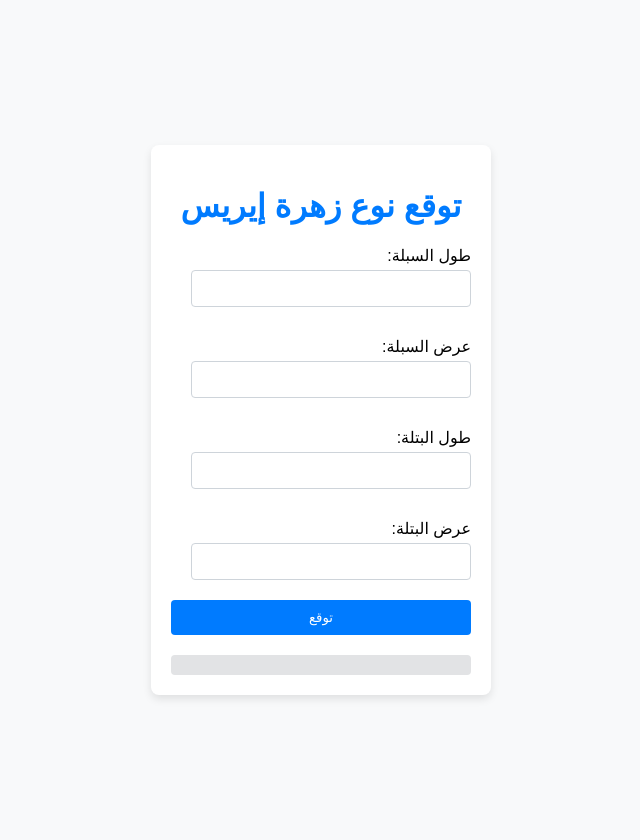
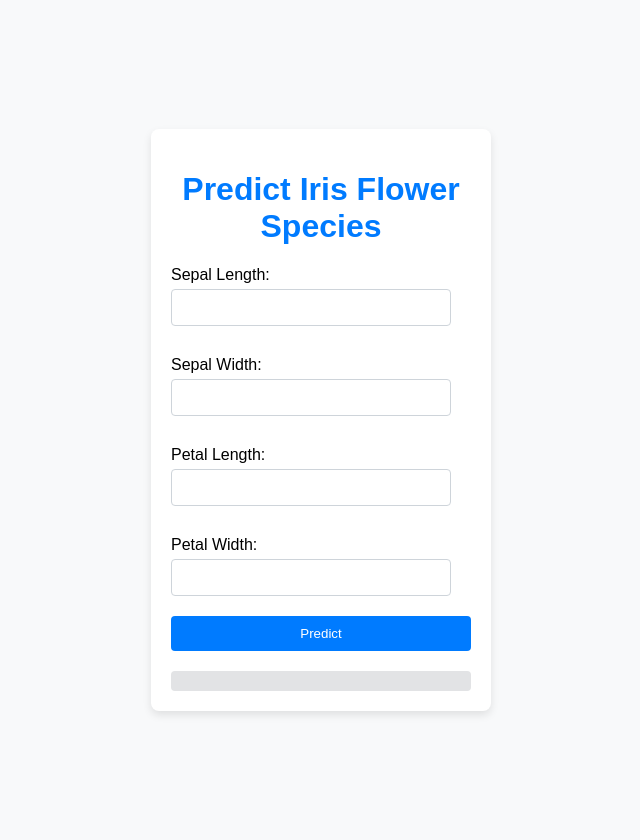
Before and after one commit to Ahmadgatany/Iris-model, a FastAPI app: page / in a window 1280 px wide. Shown: the whole page, without its empty margins (319-959 px from the left). Run offline with FastAPI, Linux system fonts and the light colour scheme; parts of the project's set-up code (start-up, migrations or seed data) failed here and were passed over.

Commit message:
Update index.html

```diff
--- a/templates/index.html
+++ b/templates/index.html
@@ -7,72 +7,78 @@
     <style>
         body {
             font-family: Arial, sans-serif;
-            direction: rtl; /* الاتجاه من اليمين إلى اليسار */
-            background-color: #f8f9fa; /* خلفية فاتحة */
+            direction: ltr;
+            background-color: #f8f9fa;
             margin: 0;
             padding: 20px;
             display: flex;
-            justify-content: center; /* توسيط المحتوى عمودياً */
-            align-items: center; /* توسيط المحتوى أفقياً */
-            height: 100vh; /* ارتفاع الصفحة بالكامل */
+            justify-content: center;
+            align-items: center;
+            height: 100vh;
         }
         .container {
-            background-color: white; /* خلفية النموذج */
-            padding: 20px; /* فراغ داخلي */
-            border-radius: 8px; /* زوايا مستديرة */
-            box-shadow: 0 4px 8px rgba(0, 0, 0, 0.1); /* ظل للمربع */
-            width: 300px; /* عرض النموذج */
+            background-color: white;
+            padding: 20px;
+            border-radius: 8px;
+            box-shadow: 0 4px 8px rgba(0, 0, 0, 0.1);
+            width: 300px;
         }
         h1 {
-            color: #007bff; /* لون العنوان */
-            text-align: center; /* توسيط العنوان */
+            color: #007bff;
+            text-align: center;
         }
         label {
             display: block;
-            margin: 10px 0 5px; /* فراغات حول التسمية */
+            margin: 10px 0 5px;
         }
         input[type="text"] {
-            width: calc(100% - 20px); /* عرض الإدخالات بالكامل مع الأخذ في الاعتبار الفراغات */
-            padding: 10px; /* فراغ داخلي */
-            margin-bottom: 20px; /* فراغ أسفل */
-            border: 1px solid #ced4da; /* إطار خفيف */
-            border-radius: 4px; /* زوايا مستديرة */
-            box-sizing: border-box; /* تشمل الحشو والحدود في العرض */
+            width: calc(100% - 20px);
+            padding: 10px;
+            margin-bottom: 20px;
+            border: 1px solid #ced4da;
+            border-radius: 4px;
+            box-sizing: border-box;
         }
         button {
-            background-color: #007bff; /* لون الزر */
-            color: white; /* لون النص */
-            padding: 10px 15px; /* فراغ داخلي */
-            border: none; /* بدون إطار */
-            border-radius: 4px; /* زوايا مستديرة */
-            cursor: pointer; /* شكل المؤشر عند التمرير */
-            width: 100%; /* عرض الزر بالكامل */
+            background-color: #007bff;
+            color: white;
+            padding: 10px 15px;
+            border: none;
+            border-radius: 4px;
+            cursor: pointer;
+            width: 100%;
         }
         button:hover {
-            background-color: #0056b3; /* تغيير اللون عند التمرير */
+            background-color: #0056b3;
         }
         #result {
-            margin-top: 20px; /* فراغ أعلى */
-            padding: 10px; /* فراغ داخلي */
-            background-color: #e2e3e5; /* خلفية متوسطة */
-            border-radius: 4px; /* زوايا مستديرة */
-            text-align: center; /* توسيط النص في النتيجة */
+            margin-top: 20px;
+            padding: 10px;
+            background-color: #e2e3e5;
+            border-radius: 4px;
+            text-align: center;
         }
     </style>
 </head>
 <body>
+
+
     <div class="container">
-        <h1>توقع نوع زهرة إيريس</h1>
+        <h1>Predict Iris Flower Species</h1>
         <form id="predictForm">
-            <label for="sepal_length">طول السبلة:</label>
+            <label for="sepal_length">Sepal Length:</label>
             <input type="text" id="sepal_length" name="sepal_length" required>
-            <label for="sepal_width">عرض السبلة:</label>
+
+            <label for="sepal_width">Sepal Width:</label>
             <input type="text" id="sepal_width" name="sepal_width" required>
-            <label for="petal_length">طول البتلة:</label>
+
+            <label for="petal_length">Petal Length:</label>
             <input type="text" id="petal_length" name="petal_length" required>
-            <label for="petal_width">عرض البتلة:</label>
+
+            <label for="petal_width">Petal Width:</label>
             <input type="text" id="petal_width" name="petal_width" required>
-            <button type="submit">توقع</button>
+
+            <button type="submit">Predict</button>
         </form>
         <div id="result"></div>
     </div>
@@ -92,7 +98,8 @@
             });
 
             const result = await response.json();
-            document.getElementById('result').innerText = `النتيجة: ${result.prediction}`; // عرض اسم الزهرة فقط
+            document.getElementById('result').innerText = `Result: ${result.prediction}`;
+
         };
     </script>
 </body>
```
